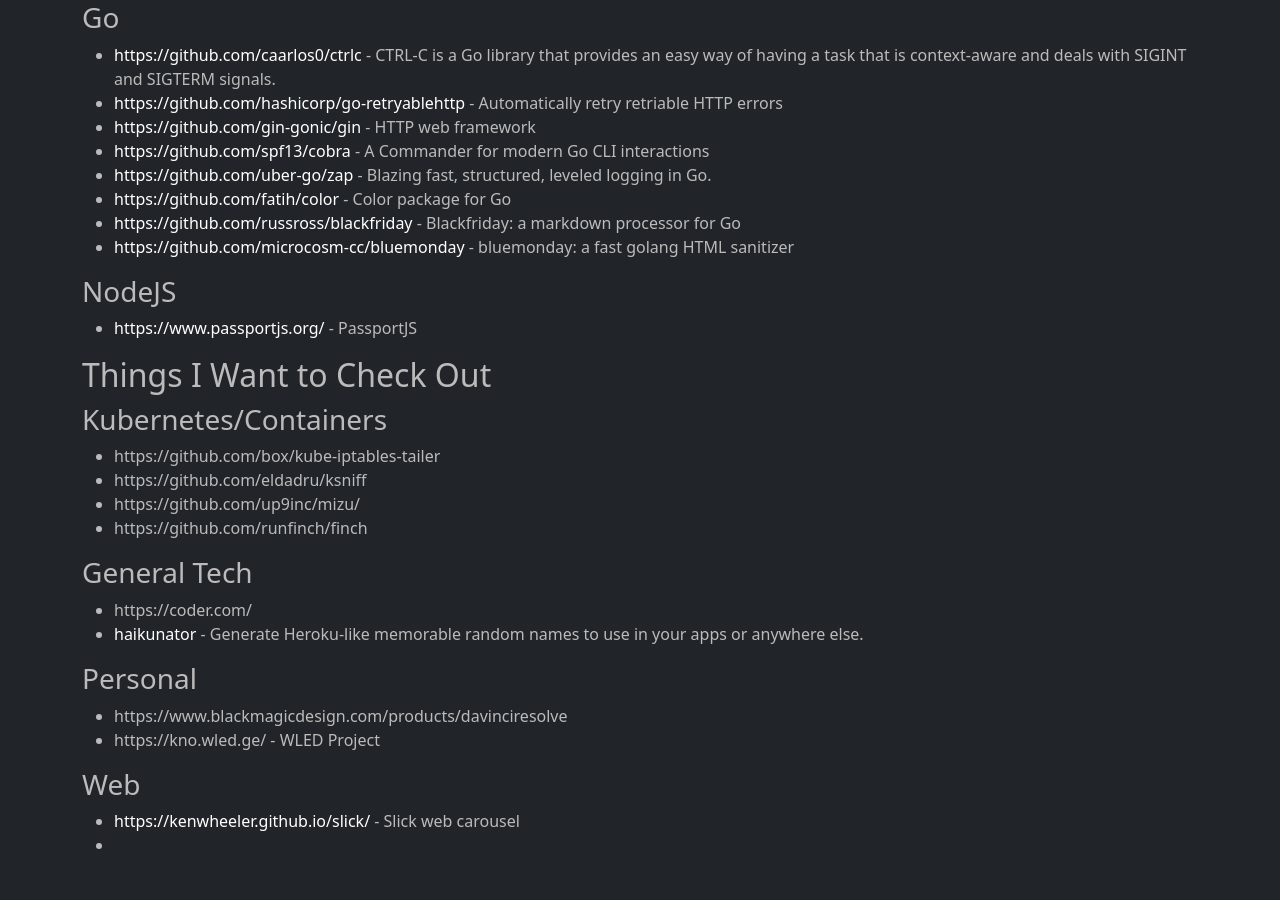
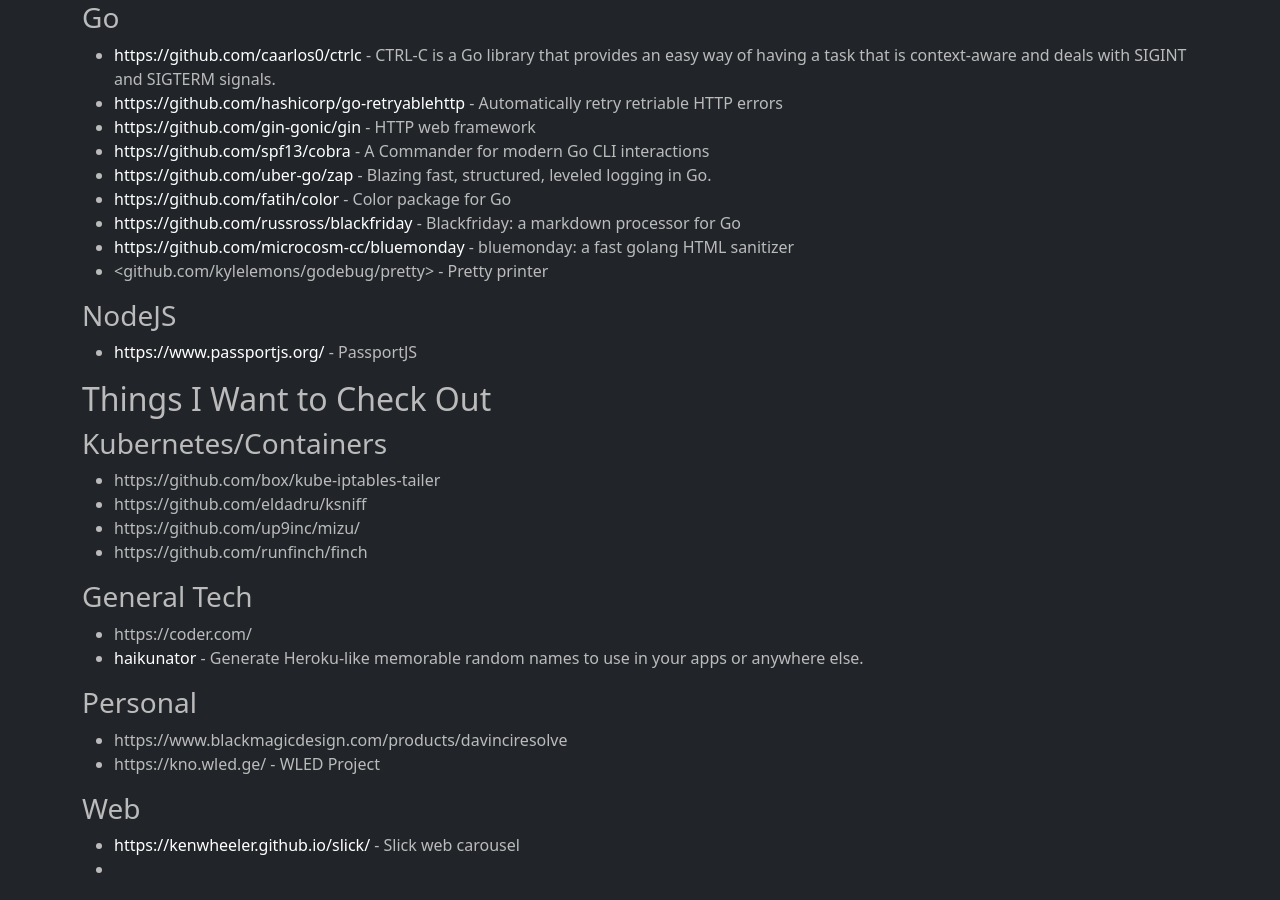
Before and after one commit to rayterrill/tacticalnerdery.com.old, a Jekyll site: the page built from tech.md, in a window 1280 px wide and 900 px high, scrolled down 775 px. Built offline with Jekyll 4.4.1, drawn with Linux system fonts in a browser that asks for light colours; nearby versions of some CDN libraries.

Commit message:
Update tech.md

```diff
--- a/tech.md
+++ b/tech.md
@@ -38,6 +38,7 @@ permalink: /tech/
 * <https://github.com/fatih/color> - Color package for Go
 * <https://github.com/russross/blackfriday> - Blackfriday: a markdown processor for Go
 * <https://github.com/microcosm-cc/bluemonday> - bluemonday: a fast golang HTML sanitizer
+* <github.com/kylelemons/godebug/pretty> - Pretty printer
 
 ### NodeJS
 
```
